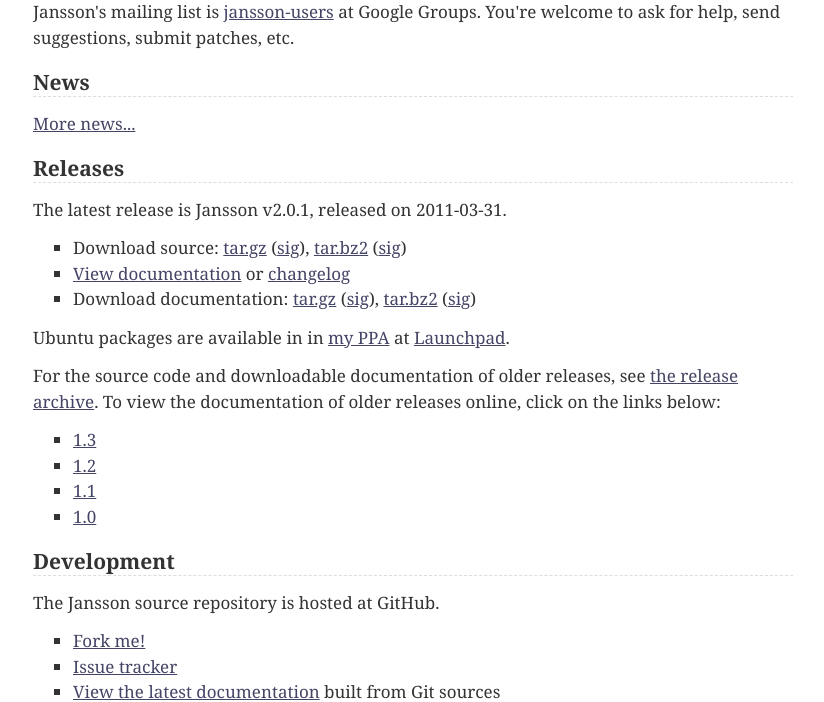
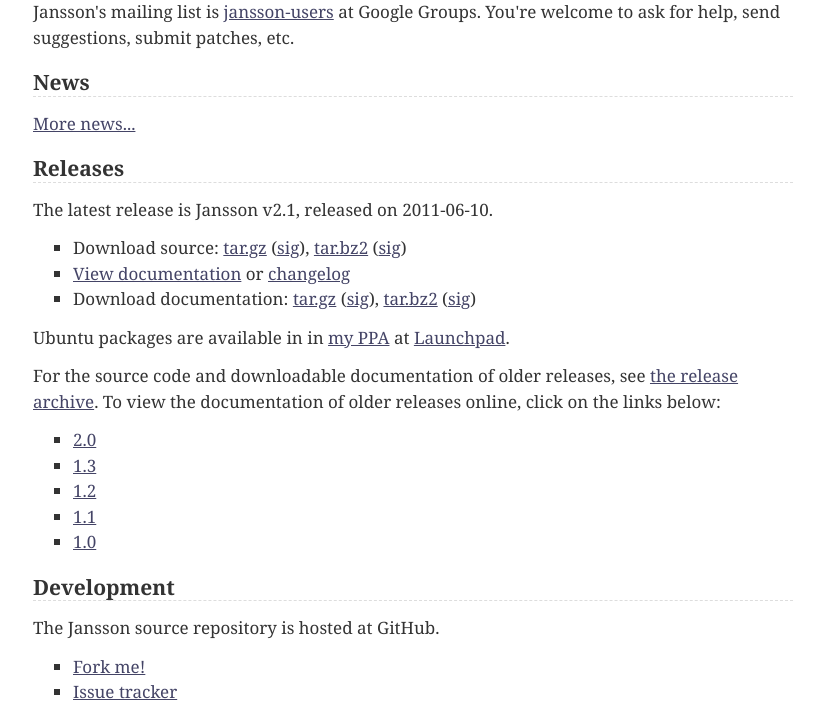
Before and after one commit to akheron/www.digip.org, a Python web app: template templates/jansson/index.html in a window 1280 px wide. Shown: the part 283-985 px from the top of the page, without its empty margins (227-1051 px from the left). Run offline with Jinja, Linux system fonts and the light colour scheme; the template is opened without the code that fills it, so the values that code supplies are empty; some libraries are stand-ins or nearby versions.

Commit message:
jansson 2.1

```diff
--- a/conf.py
+++ b/conf.py
@@ -50,7 +50,7 @@ files = Files(
 
     # Jansson
     ('jansson/', project('jansson')),
-    ('jansson/doc/', redirect, {'url': '2.0/'}),
+    ('jansson/doc/', redirect, {'url': '2.1/'}),
 
     # Sala
     ('sala/', project('sala')),
@@ -63,7 +63,7 @@ files = Files(
 )
 
 # Jansson documentation
-for version in ['1.0', '1.1', '1.2', '1.3', '2.0']:
+for version in ['1.0', '1.1', '1.2', '1.3', '2.0', '2.1']:
     files += files_from_tar(
         'jansson/doc/%s/' % version,
         'jansson/doc-%s.tar.bz2' % version,
--- a/templates/jansson/index.html
+++ b/templates/jansson/index.html
@@ -43,26 +43,26 @@
 <section>
   <h2>Releases</h2>
   <p>
-    The latest release is Jansson v2.0.1, released on 2011-03-31.
+    The latest release is Jansson v2.1, released on 2011-06-10.
   </p>
   <ul>
     <li>
       Download source:
-      <a href="/jansson/releases/jansson-2.0.1.tar.gz">tar.gz</a>
-      (<a href="/jansson/releases/jansson-2.0.1.tar.gz.asc">sig</a>),
-      <a href="/jansson/releases/jansson-2.0.1.tar.bz2">tar.bz2</a>
-      (<a href="/jansson/releases/jansson-2.0.1.tar.bz2.asc">sig</a>)
+      <a href="/jansson/releases/jansson-2.1.tar.gz">tar.gz</a>
+      (<a href="/jansson/releases/jansson-2.1.tar.gz.asc">sig</a>),
+      <a href="/jansson/releases/jansson-2.1.tar.bz2">tar.bz2</a>
+      (<a href="/jansson/releases/jansson-2.1.tar.bz2.asc">sig</a>)
     </li>
     <li>
       <a href="/jansson/doc/">View documentation</a>
-      or <a href="/jansson/doc/2.0/changes.html#version-2-0-1">changelog</a>
+      or <a href="/jansson/doc/2.1/changes.html#version-2-1">changelog</a>
     </li>
     <li>
       Download documentation:
-      <a href="/jansson/releases/jansson-2.0.1-doc.tar.gz">tar.gz</a>
-      (<a href="/jansson/releases/jansson-2.0.1-doc.tar.gz.asc">sig</a>),
-      <a href="/jansson/releases/jansson-2.0.1-doc.tar.bz2">tar.bz2</a>
-      (<a href="/jansson/releases/jansson-2.0.1-doc.tar.bz2.asc">sig</a>)
+      <a href="/jansson/releases/jansson-2.1-doc.tar.gz">tar.gz</a>
+      (<a href="/jansson/releases/jansson-2.1-doc.tar.gz.asc">sig</a>),
+      <a href="/jansson/releases/jansson-2.1-doc.tar.bz2">tar.bz2</a>
+      (<a href="/jansson/releases/jansson-2.1-doc.tar.bz2.asc">sig</a>)
     </li>
   </ul>
   <p>
@@ -77,6 +77,7 @@
     click on the links below:
   </p>
   <ul>
+    <li><a href="/jansson/doc/2.0/">2.0</a></li>
     <li><a href="/jansson/doc/1.3/">1.3</a></li>
     <li><a href="/jansson/doc/1.2/">1.2</a></li>
     <li><a href="/jansson/doc/1.1/">1.1</a></li>
```
Also changed, not shown: 9 other files.
